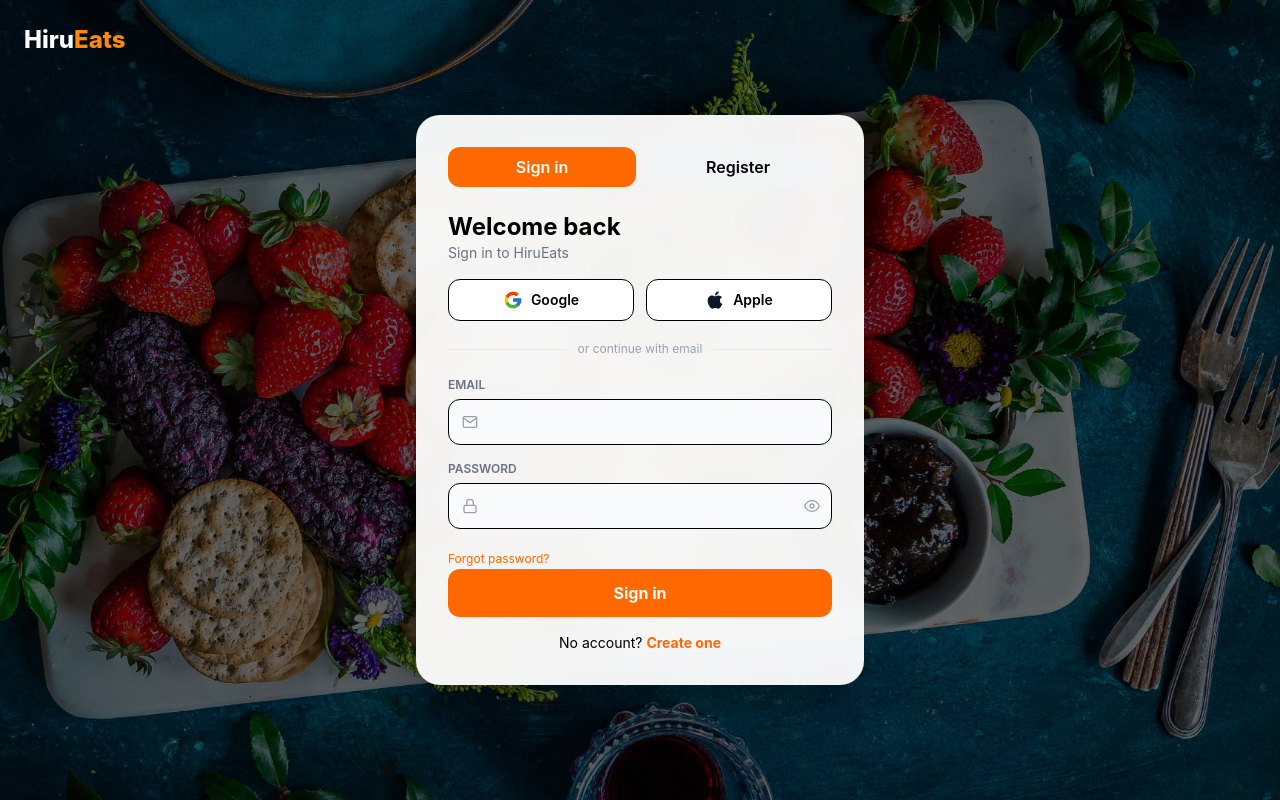
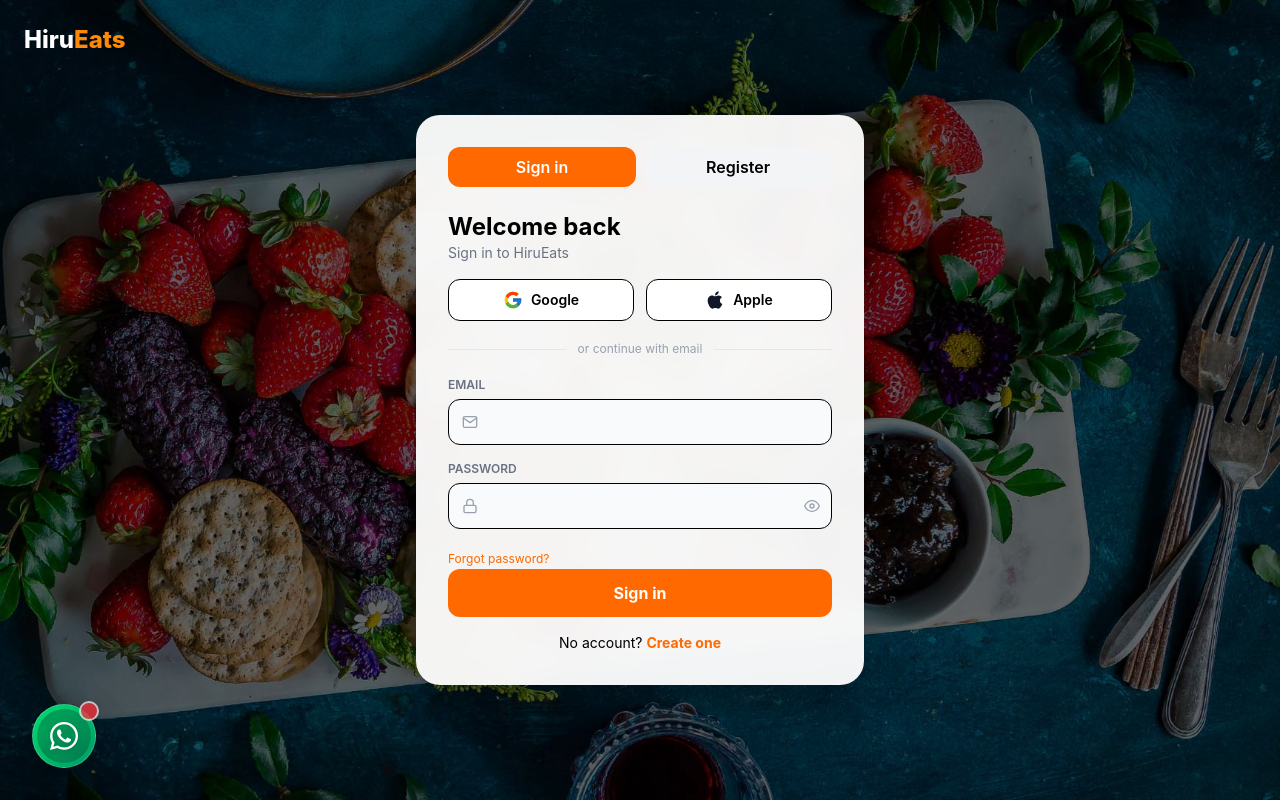
Before and after one commit to HirushaDev/HiruEats-Online-Food-Delivery-System, a React (Vite) app in the folder client/: page /login in a window 1280 px wide. Built offline with nearby package versions, Linux system fonts and the light colour scheme.

Commit message:
add premium floating WhatsApp button & enhance ScrollToTop with food delivery colors

```diff
--- a/client/src/App.jsx
+++ b/client/src/App.jsx
@@ -7,6 +7,7 @@ import { AppContext } from "./Context/AppContext";
 import PrivateNavbar from "./Components/PrivateNavbar";
 import PublicNavbar from "./Components/PublicNavbar";
 import Footer from "./Components/Footer";
+import ScrollToTop from "./Components/ScrollToTop";
 
 import Home from "./Components/Home";
 import Login from "../src/Pages/Login/Login";
@@ -20,6 +21,7 @@ import FoodDetails from "../src/Pages/Food/FoodDetails";
 import JuiceDetails from "./Pages/Juice/JuiceDetails";
 import Cart from "../src/Pages/Cart/Cart";
 import Payment from "../src/Pages/Payment/Payment";
+import WhatsAppButton from "./Components/WhatsAppButton";
 
 const App = () => {
   const location = useLocation();
@@ -34,7 +36,7 @@ const App = () => {
 
   return (
     <>
-      <ToastContainer position="top-right" autoClose={2500} />
+      <ToastContainer position="top-right" autoClose={3000} style={{ zIndex: 100000, top: "70px" }}/>
 
       {/* NAVBAR SWITCH */}
       {!hideLayout && (
@@ -57,6 +59,8 @@ const App = () => {
       </Routes>
 
       {!hideLayout && <Footer />}
+      <ScrollToTop />
+      <WhatsAppButton/>
     </>
   );
 };
--- /dev/null
+++ b/client/src/Components/WhatsAppButton.jsx
@@ -0,0 +1,118 @@
+import { useState } from "react";
+import { FaWhatsapp } from "react-icons/fa";
+import { IoClose } from "react-icons/io5";
+
+const WhatsAppButton = () => {
+    const [isHovered, setIsHovered] = useState(false);
+    const [isOpen, setIsOpen] = useState(false);
+
+    // 🔥 REPLACE THIS WITH YOUR ACTUAL NUMBER (with country code, no '+')
+    const phoneNumber = "0706508048";
+    const message = "Hi! I have a question about Hirueats food delivery.";
+    const whatsappLink = `https://wa.me/${phoneNumber}?text=${encodeURIComponent(message)}`;
+
+    return (
+        <div className="fixed bottom-8 left-8 z-40 flex flex-col items-start">
+            {/* Chat Preview Popup (appears on hover) */}
+            <div
+                className={`
+                    mb-3 bg-white/10 backdrop-blur-xl border border-black
+                    rounded-2xl p-4 shadow-2xl shadow-green-500/10
+                    transition-all duration-300 origin-bottom-left
+                    max-w-[220px]
+                    ${isHovered ? "opacity-100 scale-100 translate-y-0" : "opacity-0 scale-95 translate-y-4 pointer-events-none"}
+                `}
+            >
+                <div className="flex items-center gap-3">
+                    <div className="w-10 h-10 rounded-full bg-gradient-to-br from-green-400 to-green-600 flex items-center justify-center text-white text-xl shadow-lg shadow-green-500/30">
+                        <FaWhatsapp />
+                    </div>
+                    <div>
+                        <p className="text-black font-semibold text-sm leading-tight">
+                            Chat with us!
+                        </p>
+                        <p className="text-gray-800 text-xs">Usually replies in mins</p>
+                    </div>
+                </div>
+                <div className="mt-2 flex items-center gap-1.5">
+                    <span className="w-2 h-2 rounded-full bg-green-400 animate-pulse" />
+                    <span className="text-green-400 text-xs">Online</span>
+                </div>
+            </div>
+
+            {/* Main WhatsApp Button */}
+            <a
+                href={whatsappLink}
+                target="_blank"
+                rel="noopener noreferrer"
+                onMouseEnter={() => setIsHovered(true)}
+                onMouseLeave={() => setIsHovered(false)}
+                className={`
+                    relative group flex items-center justify-center
+                    w-16 h-16 rounded-full
+                    bg-gradient-to-br from-green-400 to-emerald-600
+                    shadow-2xl shadow-green-500/30
+                    border border-white/20
+                    transition-all duration-500 ease-out
+                    hover:scale-110 hover:shadow-green-500/50
+                    focus:outline-none focus:ring-4 focus:ring-green-400/40
+                `}
+                style={{
+                    boxShadow: isHovered
+                        ? "0 20px 60px rgba(34, 197, 94, 0.4), 0 0 80px rgba(34, 197, 94, 0.1)"
+                        : "0 8px 32px rgba(0, 0, 0, 0.4)",
+                }}
+            >
+                {/* Glow background */}
+                <div className="absolute inset-0 rounded-full overflow-hidden">
+                    <div
+                        className="absolute inset-0 rounded-full bg-gradient-to-br from-green-400 to-emerald-600 opacity-60"
+                        style={{ filter: "blur(4px)", transform: "scale(1.2)" }}
+                    />
+                </div>
+
+                {/* Inner dark glass layer */}
+                <div className="absolute inset-1 rounded-full bg-black/20 backdrop-blur-sm" />
+
+                {/* WhatsApp Icon */}
+                <div className="relative z-10">
+                    <FaWhatsapp
+                        size={32}
+                        className="text-white transition-all duration-400 group-hover:scale-110"
+                        style={{
+                            filter: isHovered
+                                ? "drop-shadow(0 0 16px rgba(34, 197, 94, 0.6))"
+                                : "drop-shadow(0 2px 4px rgba(0,0,0,0.2))",
+                        }}
+                    />
+                </div>
+
+                {/* Notification Badge */}
+                <div className="absolute -top-1 -right-1 z-20 w-5 h-5 rounded-full bg-red-500 border-2 border-white/90 flex items-center justify-center animate-pulse">
+                    <span className="text-[10px] font-bold text-white"></span>
+                </div>
+
+                {/* Pulsing ring on hover */}
+                {isHovered && (
+                    <div
+                        className="absolute inset-0 rounded-full"
+                        style={{
+                            border: "2px solid rgba(34, 197, 94, 0.3)",
+                            animation: "ping-slow-wa 1.5s ease-out infinite",
+                        }}
+                    />
+                )}
+            </a>
+
+            {/* Custom Animation */}
+            <style>{`
+                @keyframes ping-slow-wa {
+                    0% { transform: scale(1); opacity: 1; }
+                    100% { transform: scale(1.45); opacity: 0; }
+                }
+            `}</style>
+        </div>
+    );
+};
+
+export default WhatsAppButton;
--- a/client/src/index.css
+++ b/client/src/index.css
@@ -2,7 +2,7 @@
 
 /* Scrollbar Width */
 ::-webkit-scrollbar {
-  width: 10px;
+  width: 7px;
 }
 
 /* Scrollbar Track */
@@ -12,13 +12,13 @@
 
 /* Scrollbar Thumb */
 ::-webkit-scrollbar-thumb {
-  background: #f97316;
+  background: #777776;
   border-radius: 999px;
 }
 
 /* Hover Effect */
 ::-webkit-scrollbar-thumb:hover {
-  background: #ea580c;
+  background: #777776;
 }
 
 .no-scrollbar::-webkit-scrollbar {
```
Also changed, not shown: client/src/Components/ScrollToTop.jsx (+36 -35 lines).
